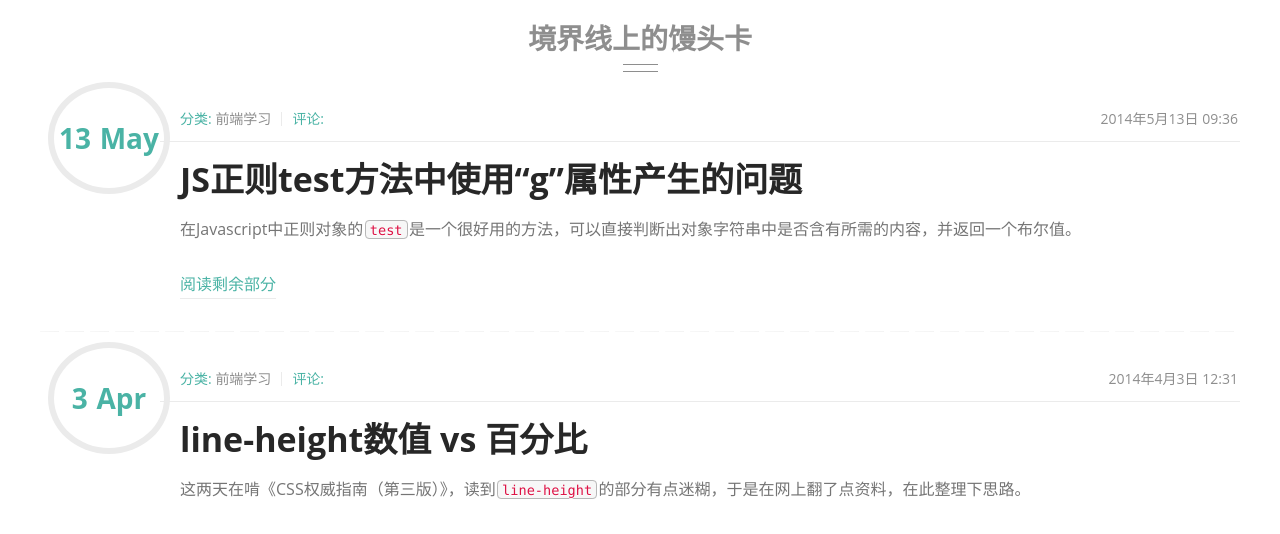
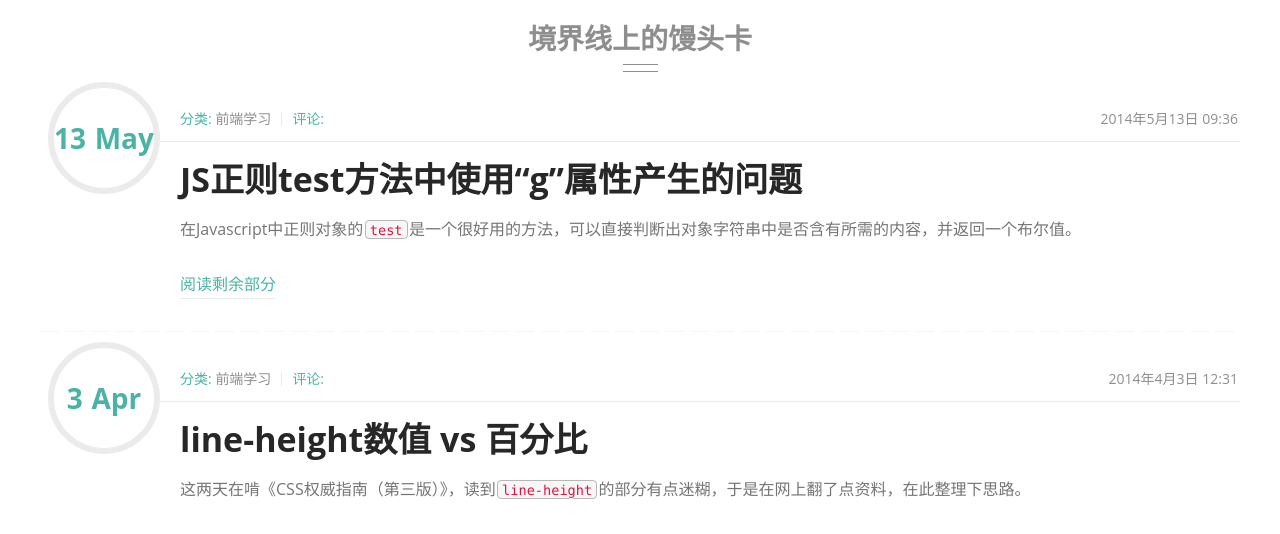
Before and after one commit to wxt2005/blog, a Jekyll site: the page built from index.html, in a window 1280 px wide. Shown: the part 377-911 px from the top of the page. Built offline with Jekyll 4.4.1, drawn with Linux system fonts in a browser that asks for light colours; Markdown is read by kramdown in place of the engine named in the settings; the list of posts is cut into pages by our own code; comment, search, counter and statistics services are not loaded.

Commit message:
fix big date size mistake

```diff
--- a/css/main.css
+++ b/css/main.css
@@ -637,7 +637,7 @@ header .avatar {
     padding: 0;
     margin: 0;
     border: 6px solid #ebebeb;
-    width: 110px;
+    width: 100px;
     height: 100px;
     border-radius: 50%;
     left: 0;
@@ -906,10 +906,6 @@ header .avatar {
 .container article .content ol li p {
   margin-left: 0;
 }
-.container article .content ul li img,
-.container article .content ol li img {
-  display: block;
-}
 .container article .content ol {
   list-style-type: decimal;
 }
```
